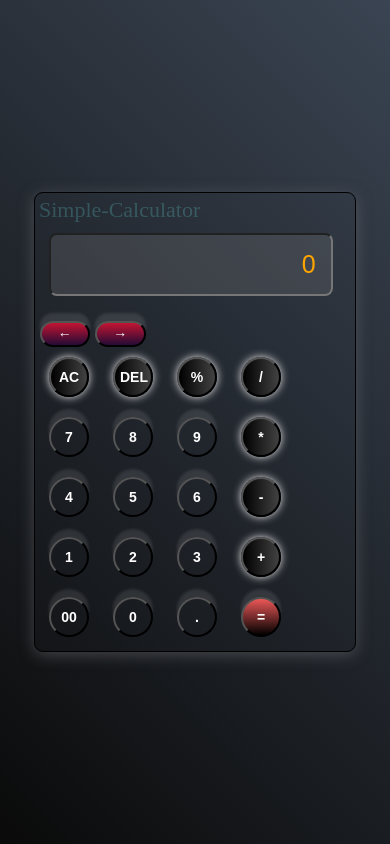
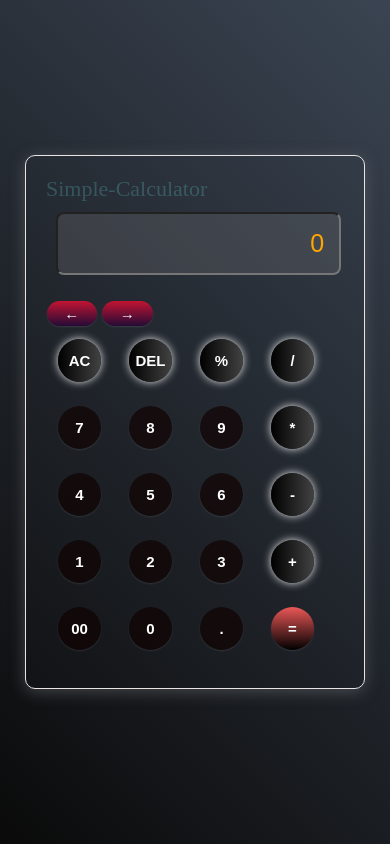
Before and after one commit to adilshah17101/Calculator, a plain HTML site: page calculator.html in a window 390 px wide. Drawn offline with Linux system fonts and the light colour scheme.

Commit message:
This my calculator

```diff
--- a/calculator.css
+++ b/calculator.css
@@ -7,11 +7,12 @@ p{
 }
 
 #topbtn button {
+    border: none;
      padding-top: 1px;
-    margin: 1px;
+    margin: 5px;
     width: 70px;
     height: 30px;
-    background: linear-gradient(#c31432, #240b36);
+    background: linear-gradient(#2050a8, #240b36);
 }
 
 body{
@@ -24,25 +25,29 @@ body{
 
 }
 .calculator{
+
+    width: 45vh;
    border-radius: 9px;
-  padding: 20px;
+  padding: 20px 4px 26px 20px;
   border: solid 1px black;
+  border: solid #080808;
   box-shadow: 0px 3px 15px rgba(113,115,119,0.5);
 }
 
 input{
     display: flex;
     justify-content: center;
-    width: 295px;
+    width: 280px;
     margin: 10px;
     background-color: rgba(112,114,118,.3);
     color: #ffffff;
-    padding: 24px;
+    padding: 20px;
     cursor: pointer;
     text-align: right;
     border-radius: 8px;
     font-size: 30px;
     margin-bottom: 25px;
+   outline: none;
 
 }
 input::placeholder{
@@ -51,18 +56,19 @@ input::placeholder{
 }
 
 button{
-    background-color: transparent;
-    box-shadow: -0.2px -8px 3px rgba(255,255,255,0.1);
+    background-color: black;
+    box-shadow: 0px 1px 2px rgba(255,255,255,0.1);
     pointer-events: fill;
     color: #ffffff;
     border-radius: 30px;
     width: 60px;
-    height:60px;
-    margin: 13px;
-    font-size: 20px;
+    height: 60px;
+    margin: 16px;
+    font-size: 17px;
     font-weight: bold;
     cursor: pointer;
-    padding: 10px;
+
+    border: none;
 
 }
 button:hover{
@@ -94,25 +100,28 @@ button:hover{
         text-align: center;
         text-transform: uppercase;
         color: white;
-        box-shadow: 0 0 20px #eee;
+        box-shadow: 0 0 18px #eee;
         border-radius: 8px;
 }
 
 @media only screen and (min-width: 150px) and (max-width: 420px){
     #topbtn button {
-        padding-top: 0;
+        border:none;
+
        margin: 0.5px;
        width: 50.5px;
        height: 25.5px;
        background: linear-gradient(#c31432, #240b36);
    }
     .calculator{
-        width: 80%;
-        position: inherit;
-        border-radius: 9px;
-       padding: 4px;
-       border: solid 1px black;
-       box-shadow: 0px 3px 15px rgba(113,115,119,0.5);
+
+
+   border-radius: 10px;
+  margin:25px;
+  border: solid 1px rgb(233, 228, 228);
+  box-shadow: 0px 3px 15px rgba(113,115,119,0.5);
+}
+
      }
      input{
 
@@ -131,25 +140,24 @@ button:hover{
 
     }
     button{
-        background-color: transparent;
+        background-color: rgba(15, 0, 0, 0.678);
+        border: none;
         box-shadow: 0.2px px -1px rgba(255,255,255,0.1);
         pointer-events: fill;
         color: #ffffff;
         border-radius: 30px;
-        width: 40px;
-        height:40px;
-        margin: 10px;
-        font-size: 14px;
-        font-weight: bold;
+        width: 43px;
+        height:43px;
+        margin: 12px;
+        font-size: 15px;
+        font-weight: bolder;
         cursor: pointer;
-        padding: 5px;
 
     }
     button:hover{
-            background-image: linear-gradient(to right, #ff00cc 0%, #333399  51%, #ff00cc  100%);
+            background-image: linear-gradient(to right, hsl(312, 75%, 62%) 0%, #333399  51%, #ff00cc  100%);
+            color: white;
 
-            color: white;
-            box-shadow: 0 0 20px #eee;
     }
     .btn {
         background-image: linear-gradient(to right, #000000 0%, #434343  51%, #000000  100%);
@@ -183,4 +191,3 @@ input::placeholder{
         color:  rgba(113,1166,1184,.2);
         font-size: 22px;
     }
-   }
```
